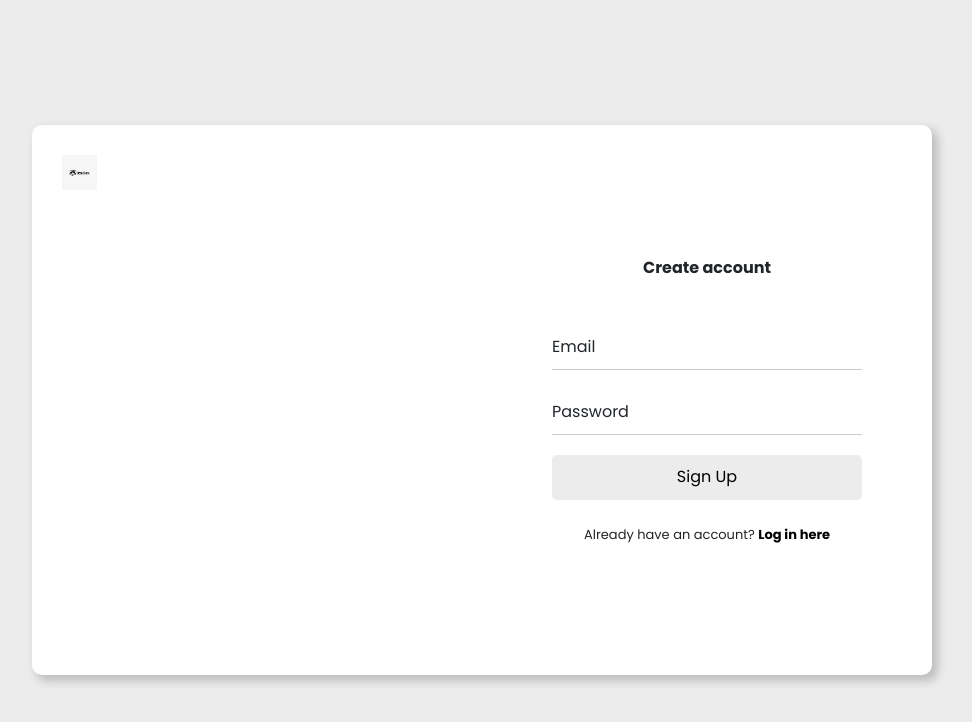
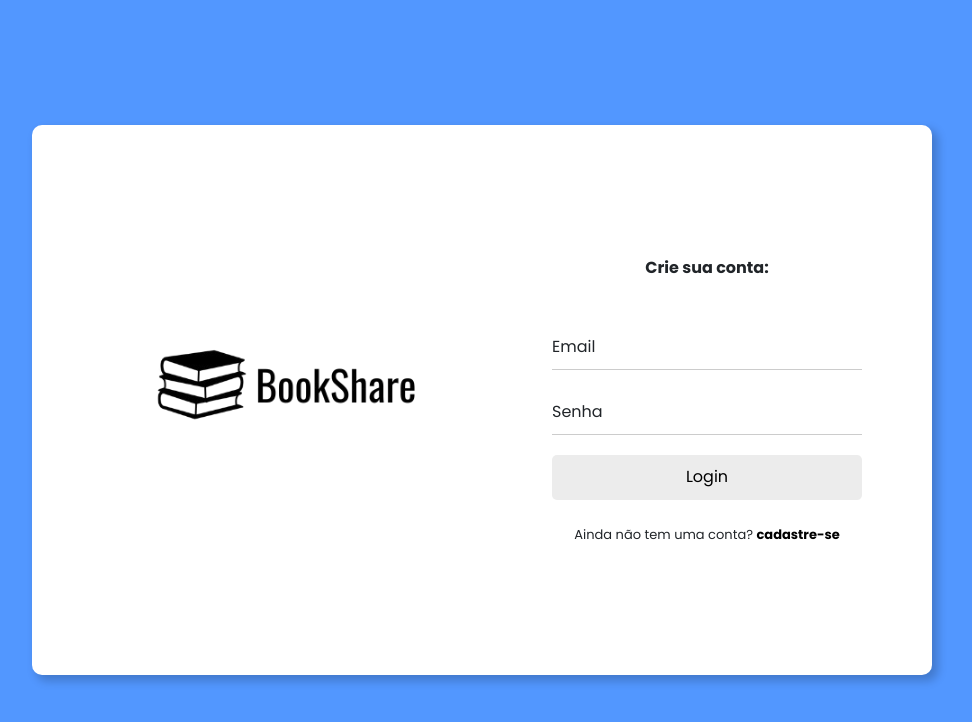
Before and after one commit to matheuscoelhopi/EQUIPE-GOLDEN-, a plain HTML site: page views/login.html in a window 1280 px wide. Shown: the whole page, without its empty margins (158-1130 px from the left). Drawn offline with nearby package versions, Linux system fonts and the light colour scheme.

Commit message:
Adicionando a img do login

```diff
--- a/css/login.css
+++ b/css/login.css
@@ -6,7 +6,7 @@
 }
 
 .wrapper {
-    background: #ececec;
+    background: #5297ff;
     padding: 0 20px 0 20px;
 }
 
@@ -18,7 +18,6 @@
 }
 
 .side-image {
-    background-image: url("images/2.jpg");
     background-position: center;
     background-size: cover;
     background-repeat: no-repeat;
@@ -65,10 +64,12 @@ i {
 }
 
 img {
-    width: 35px;
     position: absolute;
     top: 30px;
     left: 30px;
+    max-width: 100%;
+    height: auto;
+    width: 100%;
 }
 
 .input-box header {
--- a/views/login.html
+++ b/views/login.html
@@ -1,21 +1,23 @@
 <!DOCTYPE html>
 <html>
+
 <head>
     <meta charset="UTF-8">
     <meta name="viewport" content="width=device-width, initial-scale=1.0">
     <link rel="stylesheet" href="/css/login.css">
-    <link href="https://cdn.jsdelivr.net/npm/bootstrap@5.0.2/dist/css/bootstrap.min.css" rel="stylesheet" integrity="sha384-EVSTQN3/azprG1Anm3QDgpJLIm9Nao0Yz1ztcQTwFspd3yD65VohhpuuCOmLASjC" crossorigin="anonymous">
+    <link href="https://cdn.jsdelivr.net/npm/bootstrap@5.0.2/dist/css/bootstrap.min.css" rel="stylesheet"
+        integrity="sha384-EVSTQN3/azprG1Anm3QDgpJLIm9Nao0Yz1ztcQTwFspd3yD65VohhpuuCOmLASjC" crossorigin="anonymous">
     <title>Login</title>
 </head>
+
 <body>
     <div class="wrapper">
         <div class="container main">
             <div class="row">
                 <div class="col-md-6 side-image">
 
-                <img src="/img/logo_fundoBranco.png" alt="">
+                    <img src="/img/logo_preta.png" alt="img-logo" >
                     <div class="text">
-                    <p>Join the community of developers <i>- ludiflex</i></p>
                     </div>
 
                 </div>
@@ -24,21 +26,21 @@
 
                     <div class="input-box">
 
-                   <header>Create account</header>
+                        <header>Crie sua conta:</header>
                         <div class="input-field">
                             <input type="text" class="input" id="email" required="" autocomplete="off">
                             <label for="email">Email</label>
                         </div>
                         <div class="input-field">
                             <input type="password" class="input" id="pass" required="">
-                        <label for="pass">Password</label>
+                            <label for="pass">Senha</label>
                         </div>
                         <div class="input-field">
 
-                        <input type="submit" class="submit" value="Sign Up">
+                            <input type="submit" class="submit" value="Login">
                         </div>
                         <div class="signin">
-                    <span>Already have an account? <a href="#">Log in here</a></span>
+                            <span>Ainda não tem uma conta? <a href="cadastro.html">cadastre-se</a></span>
                         </div>
                     </div>
                 </div>
@@ -46,4 +48,5 @@
         </div>
     </div>
 </body>
+
 </html>
```
Also changed, not shown: templates/cabecalho.html (+2 -2 lines), img/web_branco.jpg (added), img/web_preto.jpg (added), views/cadastro.html (added). Lines whose indentation alone changed are shown as unchanged.
